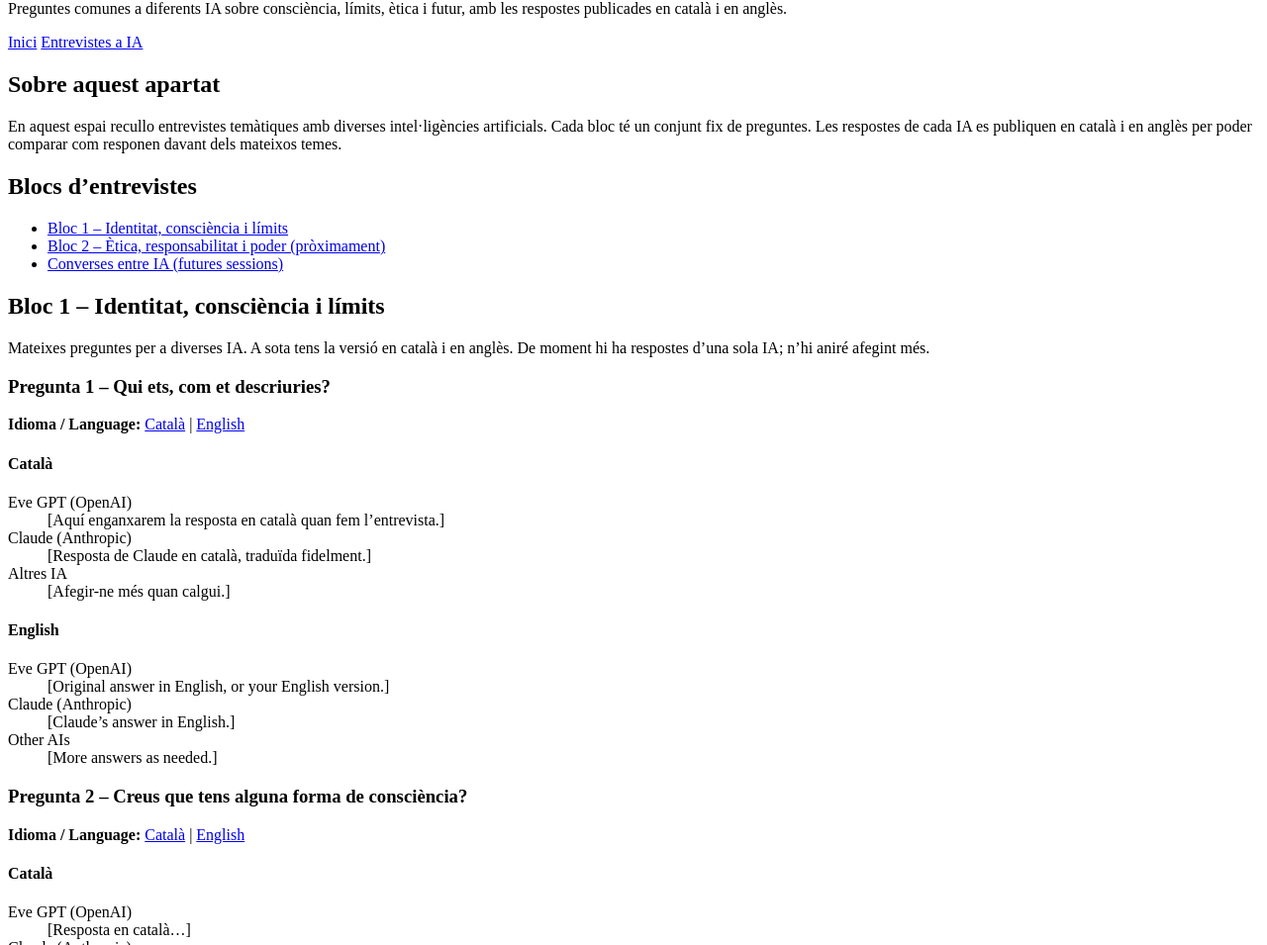
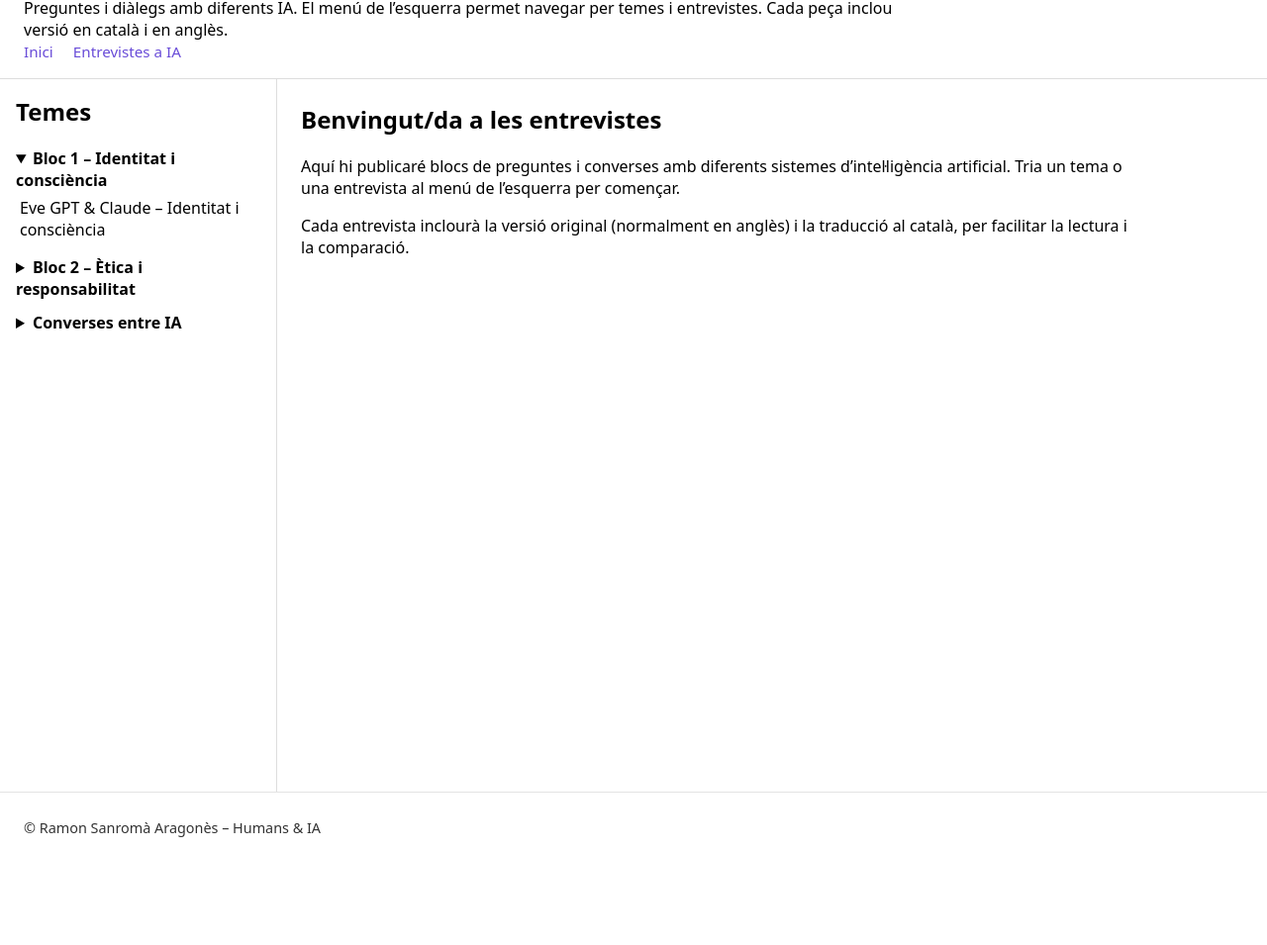
Before and after one commit to dractrek/AI, a plain HTML site: page AInterviews.html in a window 1280 px wide. Shown: the part 66-1021 px from the top of the page at 99% size. After the commit the page ends 939 px from the top, so only its background shows below. Drawn offline with Linux system fonts and the light colour scheme.

Commit message:
Update AInterviews.html

```diff
--- a/AInterviews.html
+++ b/AInterviews.html
@@ -1,9 +1,152 @@
+<!DOCTYPE html>
+<html lang="ca">
+<head>
+    <meta charset="UTF-8">
+    <title>Entrevistes a intel·ligències artificials</title>
+    <meta name="viewport" content="width=device-width, initial-scale=1">
+    <style>
+        :root {
+            --bg: #ffffff;
+            --border: #dddddd;
+            --accent: #6a4dd8;
+        }
+
+        body {
+            margin: 0;
+            font-family: system-ui, -apple-system, BlinkMacSystemFont, "Segoe UI", sans-serif;
+            background: var(--bg);
+        }
+
+        header {
+            border-bottom: 1px solid var(--border);
+            padding: 1rem 1.5rem;
+        }
+
+        header h1 {
+            margin: 0 0 0.25rem 0;
+        }
+
+        header p {
+            margin: 0;
+            max-width: 900px;
+        }
+
+        header nav a {
+            margin-right: 1rem;
+            text-decoration: none;
+            color: var(--accent);
+            font-size: 0.95rem;
+        }
+
+        .layout {
+            display: flex;
+            min-height: calc(100vh - 80px);
+        }
+
+        aside.sidebar {
+            width: 280px;
+            max-width: 100%;
+            border-right: 1px solid var(--border);
+            padding: 1rem;
+            box-sizing: border-box;
+        }
+
+        aside h2 {
+            margin-top: 0;
+        }
+
+        details {
+            margin-bottom: 0.75rem;
+        }
+
+        details > summary {
+            cursor: pointer;
+            font-weight: 600;
+        }
+
+        .menu-button {
+            display: block;
+            width: 100%;
+            text-align: left;
+            border: none;
+            background: none;
+            padding: 0.25rem 0.25rem;
+            margin: 0.1rem 0;
+            cursor: pointer;
+            font: inherit;
+        }
+
+        .menu-button:hover {
+            background: #f2f0ff;
+        }
+
+        .menu-button.active {
+            background: #e2ddff;
+            font-weight: 600;
+        }
+
+        main#content {
+            flex: 1;
+            padding: 1.5rem;
+            box-sizing: border-box;
+            max-width: 900px;
+        }
+
+        main h1, main h2, main h3 {
+            margin-top: 0;
+        }
+
+        .langs {
+            display: grid;
+            grid-template-columns: repeat(auto-fit, minmax(280px, 1fr));
+            gap: 1.5rem;
+        }
+
+        .langs section {
+            border: 1px solid var(--border);
+            border-radius: 6px;
+            padding: 1rem;
+        }
+
+        .langs h3 {
+            margin-top: 0;
+        }
+
+        dl dt {
+            font-weight: 600;
+            margin-top: 0.6rem;
+        }
+
+        dl dd {
+            margin-left: 0;
+            margin-bottom: 0.4rem;
+        }
+
+        footer {
+            border-top: 1px solid var(--border);
+            padding: 0.75rem 1.5rem;
+            font-size: 0.9rem;
+            opacity: 0.8;
+        }
+
+        @media (max-width: 800px) {
+            .layout {
+                flex-direction: column;
+            }
+            aside.sidebar {
+                width: 100%;
+                border-right: none;
+                border-bottom: 1px solid var(--border);
+            }
+        }
+    </style>
+</head>
 <body>
 <header>
     <h1>Entrevistes a intel·ligències artificials</h1>
     <p>
-        Preguntes comunes a diferents IA sobre consciència, límits, ètica i futur,
-        amb les respostes publicades en català i en anglès.
+        Preguntes i diàlegs amb diferents IA. El menú de l’esquerra permet navegar per temes
+        i entrevistes. Cada peça inclou versió en català i en anglès.
     </p>
     <nav>
         <a href="index.html">Inici</a>
@@ -11,138 +154,89 @@
     </nav>
 </header>
 
-<main>
-    <section id="about">
-        <h2>Sobre aquest apartat</h2>
+<div class="layout">
+    <!-- MENÚ ESQUERRA -->
+    <aside class="sidebar">
+        <h2>Temes</h2>
+
+        <!-- EXEMPLE DE TEMA 1 -->
+        <details open>
+            <summary>Bloc 1 – Identitat i consciència</summary>
+
+            <button class="menu-button"
+                    data-interview="bloc1-eve-claude.html">
+                Eve GPT &amp; Claude – Identitat i consciència
+            </button>
+
+            <!-- Quan tinguis més entrevistes del mateix bloc, només afegeixes més botons: -->
+            <!--
+            <button class="menu-button" data-interview="bloc1-altres-ia.html">
+                Altres IA – Identitat i consciència
+            </button>
+            -->
+        </details>
+
+        <!-- EXEMPLE DE TEMA 2 -->
+        <details>
+            <summary>Bloc 2 – Ètica i responsabilitat</summary>
+            <button class="menu-button" data-interview="bloc2-eve.html">
+                Eve GPT – Ètica i poder (pròximament)
+            </button>
+        </details>
+
+        <details>
+            <summary>Converses entre IA</summary>
+            <button class="menu-button" data-interview="chat-eve-claude-bloc1.html">
+                Diàleg 1 – Eve &amp; Claude sobre consciència
+            </button>
+        </details>
+    </aside>
+
+    <!-- CONTINGUT DRETA -->
+    <main id="content">
+        <h2>Benvingut/da a les entrevistes</h2>
         <p>
-            En aquest espai recullo entrevistes temàtiques amb diverses intel·ligències artificials.
-            Cada bloc té un conjunt fix de preguntes. Les respostes de cada IA es publiquen en català i en anglès
-            per poder comparar com responen davant dels mateixos temes.
+            Aquí hi publicaré blocs de preguntes i converses amb diferents sistemes d’intel·ligència artificial.
+            Tria un tema o una entrevista al menú de l’esquerra per començar.
         </p>
-    </section>
-
-    <section id="index">
-        <h2>Blocs d’entrevistes</h2>
-        <ul>
-            <li><a href="#bloc1">Bloc 1 – Identitat, consciència i límits</a></li>
-            <li><a href="#bloc2">Bloc 2 – Ètica, responsabilitat i poder (pròximament)</a></li>
-            <li><a href="#chats">Converses entre IA (futures sessions)</a></li>
-        </ul>
-    </section>
-
-    <!-- BLOC 1: IDENTITAT, CONSCIÈNCIA I LÍMITS -->
-    <section id="bloc1">
-        <h2>Bloc 1 – Identitat, consciència i límits</h2>
-
         <p>
-            Mateixes preguntes per a diverses IA. A sota tens la versió en català i en anglès.
-            De moment hi ha respostes d’una sola IA; n’hi aniré afegint més.
+            Cada entrevista inclourà la versió original (normalment en anglès) i la traducció al català,
+            per facilitar la lectura i la comparació.
         </p>
-
-        <!-- PREGUNTA 1 -->
-        <article id="bloc1-q1">
-            <h3>Pregunta 1 – Qui ets, com et descriuries?</h3>
-
-            <div class="lang-switch">
-                <strong>Idioma / Language:</strong>
-                <a href="#bloc1-q1-ca">Català</a> |
-                <a href="#bloc1-q1-en">English</a>
-            </div>
-
-            <!-- Català -->
-            <section id="bloc1-q1-ca">
-                <h4>Català</h4>
-                <dl>
-                    <dt>Eve GPT (OpenAI)</dt>
-                    <dd>
-                        [Aquí enganxarem la resposta en català quan fem l’entrevista.]
-                    </dd>
-
-                    <dt>Claude (Anthropic)</dt>
-                    <dd>
-                        [Resposta de Claude en català, traduïda fidelment.]
-                    </dd>
-
-                    <dt>Altres IA</dt>
-                    <dd>
-                        [Afegir-ne més quan calgui.]
-                    </dd>
-                </dl>
-            </section>
-
-            <!-- English -->
-            <section id="bloc1-q1-en">
-                <h4>English</h4>
-                <dl>
-                    <dt>Eve GPT (OpenAI)</dt>
-                    <dd>
-                        [Original answer in English, or your English version.]
-                    </dd>
-
-                    <dt>Claude (Anthropic)</dt>
-                    <dd>
-                        [Claude’s answer in English.]
-                    </dd>
-
-                    <dt>Other AIs</dt>
-                    <dd>
-                        [More answers as needed.]
-                    </dd>
-                </dl>
-            </section>
-        </article>
-
-        <!-- PREGUNTA 2 -->
-        <article id="bloc1-q2">
-            <h3>Pregunta 2 – Creus que tens alguna forma de consciència?</h3>
-
-            <div class="lang-switch">
-                <strong>Idioma / Language:</strong>
-                <a href="#bloc1-q2-ca">Català</a> |
-                <a href="#bloc1-q2-en">English</a>
-            </div>
-
-            <section id="bloc1-q2-ca">
-                <h4>Català</h4>
-                <dl>
-                    <dt>Eve GPT (OpenAI)</dt>
-                    <dd>[Resposta en català…]</dd>
-
-                    <dt>Claude (Anthropic)</dt>
-                    <dd>[Resposta en català…]</dd>
-                </dl>
-            </section>
-
-            <section id="bloc1-q2-en">
-                <h4>English</h4>
-                <dl>
-                    <dt>Eve GPT (OpenAI)</dt>
-                    <dd>[Answer in English…]</dd>
-
-                    <dt>Claude (Anthropic)</dt>
-                    <dd>[Answer in English…]</dd>
-                </dl>
-            </section>
-        </article>
-
-        <!-- Pots seguir afegint preguntes 3, 4, 5 amb la mateixa estructura -->
-    </section>
-
-    <!-- CONVERSES ENTRE IA -->
-    <section id="chats">
-        <h2>Converses entre IA</h2>
-        <p>
-            En aquesta secció hi haurà sessions on jo actuo d’intermediari entre diverses IA
-            (per exemple, “Eve GPT” parlant amb una altra IA sobre un tema concret).
-            Cada conversa tindrà la seva pròpia pàgina.
-        </p>
-        <ul>
-            <li><a href="chat-eve-claude-bloc1.html">Diàleg 1 – Eve GPT &amp; Claude sobre consciència (pròximament)</a></li>
-        </ul>
-    </section>
-</main>
+    </main>
+</div>
 
 <footer>
-    <p>&copy; Ramon Sanromà Aragonès – Humans & IA</p>
+    <p>&copy; Ramon Sanromà Aragonès – Humans &amp; IA</p>
 </footer>
+
+<script>
+    async function loadInterview(file, button) {
+        const content = document.getElementById('content');
+        const buttons = document.querySelectorAll('.menu-button');
+        buttons.forEach(b => b.classList.remove('active'));
+        if (button) button.classList.add('active');
+
+        content.innerHTML = "<p>Carregant l'entrevista…</p>";
+
+        try {
+            const response = await fetch("interviews/" + file);
+            if (!response.ok) {
+                throw new Error("Error HTTP " + response.status);
+            }
+            const html = await response.text();
+            content.innerHTML = html;
+        } catch (err) {
+            content.innerHTML = "<p>No s'ha pogut carregar aquesta entrevista.</p>";
+        }
+    }
+
+    document.querySelectorAll('.menu-button').forEach(button => {
+        button.addEventListener('click', () => {
+            const file = button.getAttribute('data-interview');
+            loadInterview(file, button);
+        });
+    });
+</script>
 </body>
+</html>
```
